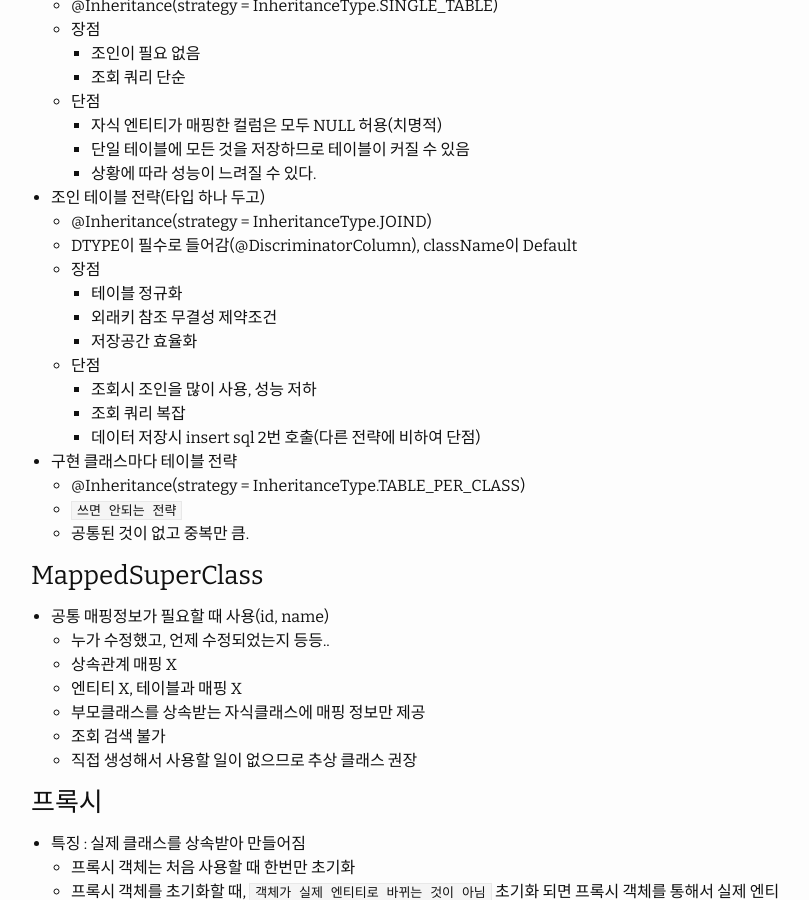
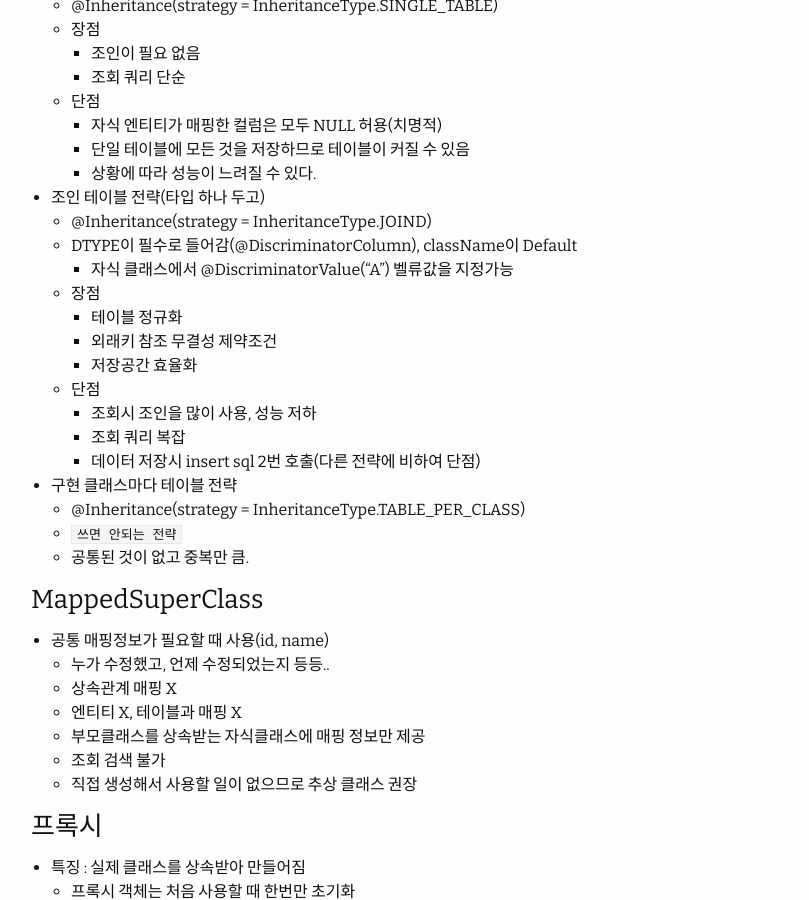
Before and after one commit to HWANGJEONGHYEON1/HWANGJEONGHYEON1.github.io, a Jekyll site: the page built from _posts/2021-06-28-스프링 JPA-6.md, in a window 1280 px wide and 900 px high, scrolled down 366 px. Shown: the whole window, without its empty margins (229-1038 px from the left). Built offline with Jekyll 4.4.1, drawn with Linux system fonts in a browser that asks for light colours; comment, search, counter and statistics services are not loaded.

Commit message:
[study] jpa 6

```diff
--- a/_posts/2021-06-28-스프링 JPA-6.md
+++ b/_posts/2021-06-28-스프링 JPA-6.md
@@ -24,6 +24,7 @@ tags: [book, jpa]
 - 조인 테이블 전략(타입 하나 두고)
     - @Inheritance(strategy = InheritanceType.JOIND)
     - DTYPE이 필수로 들어감(@DiscriminatorColumn), className이 Default
+        - 자식 클래스에서 @DiscriminatorValue("A") 벨류값을 지정가능
     - 장점
         - 테이블 정규화
         - 외래키 참조 무결성 제약조건
```
